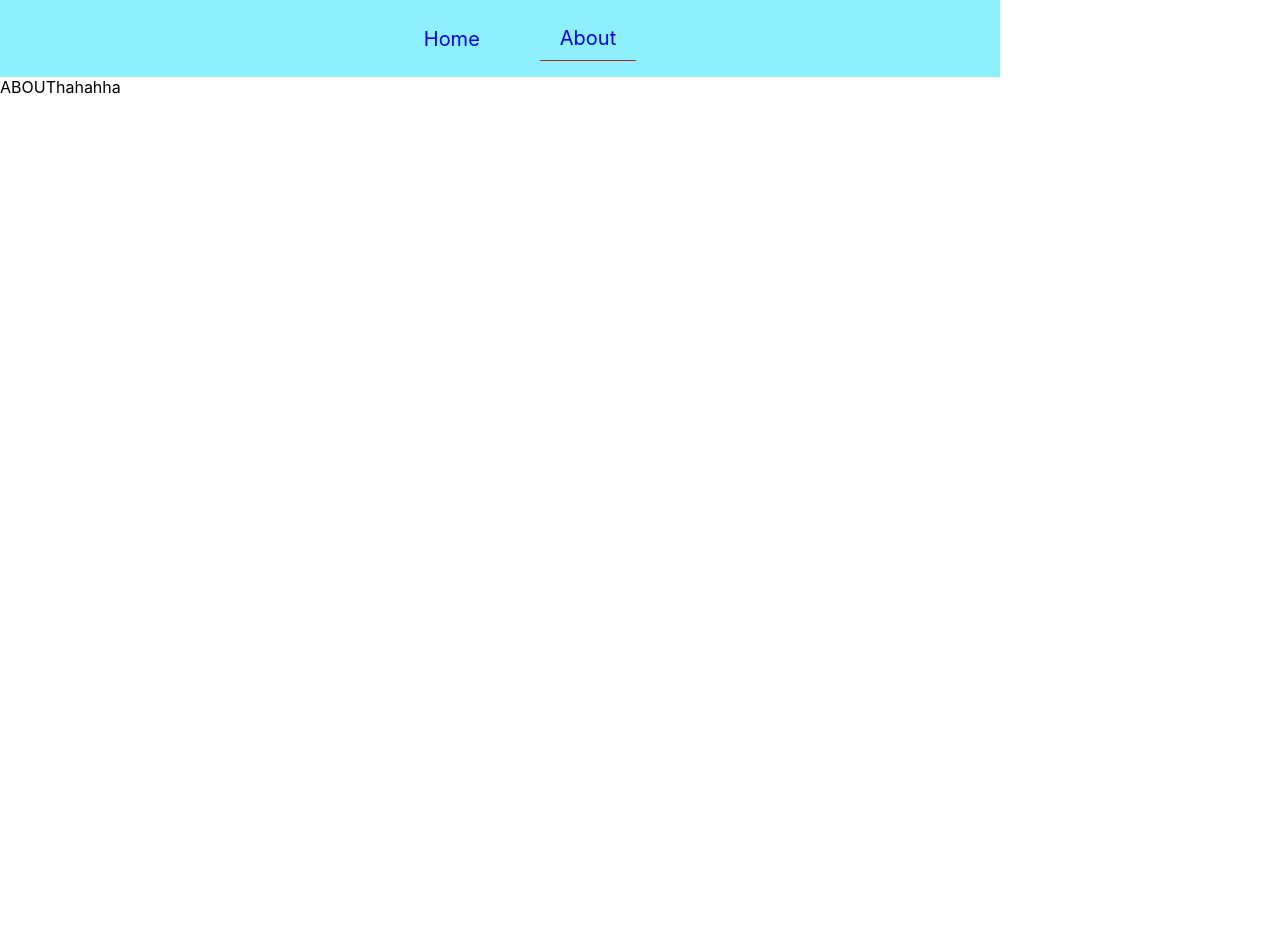
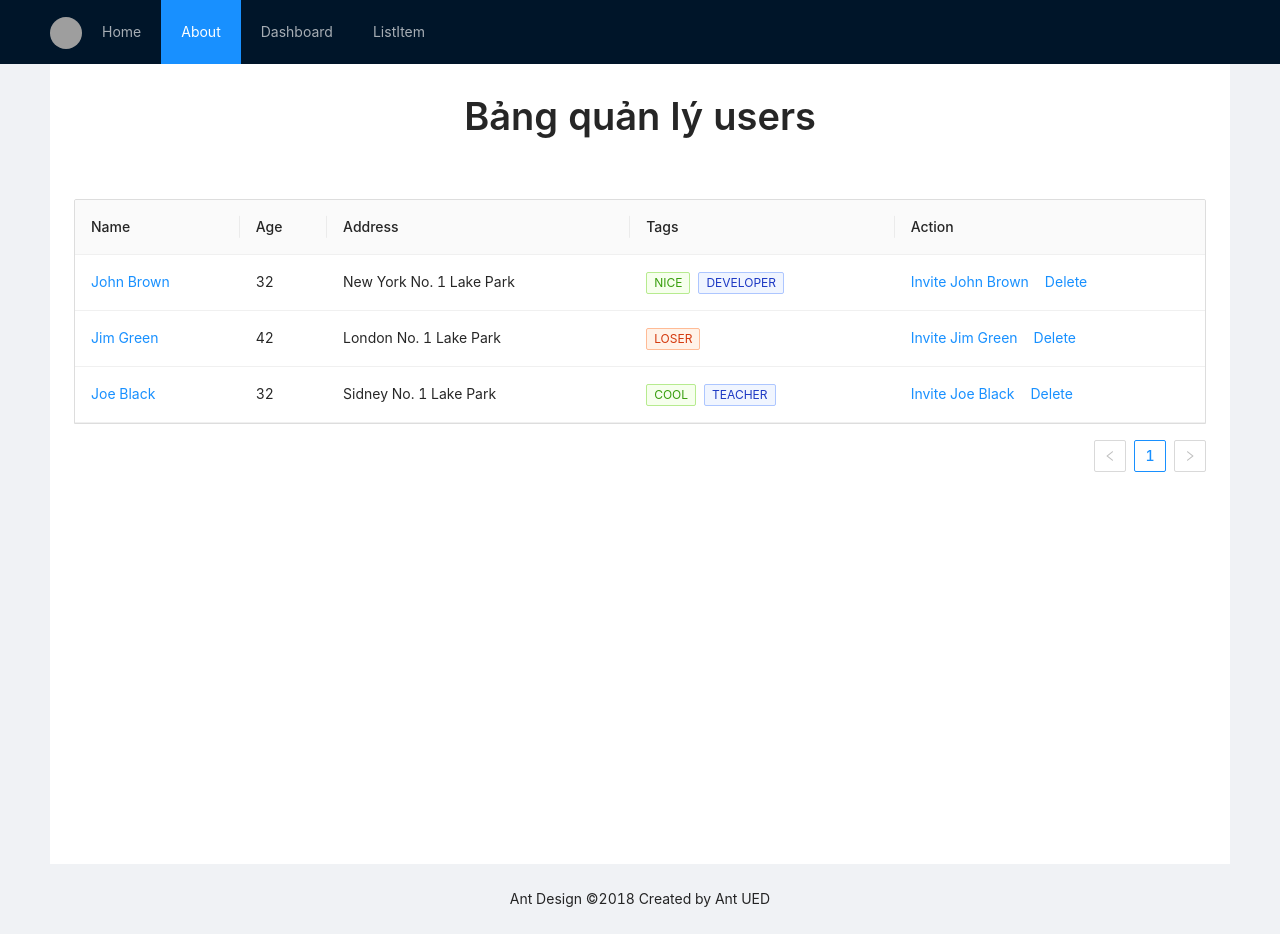
Before and after one commit to culam1294/reactjs, a React (Create React App) app in the folder my-cv/: page /about in a window 1280 px wide. Before the commit the page ends 800 px from the top, so only its background shows below. Built offline with nearby package versions, Linux system fonts and the light colour scheme; grey boxes are pictures that could not be loaded.

Commit message:
change to

```diff
--- a/my-cv/src/App.css
+++ b/my-cv/src/App.css
@@ -1,8 +1,6 @@
-.App {
+.App{
   text-align: center;
-  font-size: 15px;
 }
-
 .App-header {
   background-color: #282c34;
   min-height: 5rem;
@@ -35,7 +33,7 @@
 
 .btn:active,
 .btn-1:active {
-  background: #5f9be0;
+  background: #82b2e7;
 }
 /* My button 1 */
 
@@ -46,24 +44,43 @@
   font-size: 1em;
   margin: 0.3em;
 }
-.redirect-ul {
-  list-style: none;
-  text-decoration: none;
-  background-color: rgb(242, 242, 248);
-  padding: 1em;
+
+
+.site-layout-content {
+  background: #fff;
+  padding: 24px;
+  min-height: 800px;
 }
-.redirect-ul li {
-  text-decoration: none;
-  display: inline;
-  margin: 1em;
-  font-size: 1.5em;
+#components-layout-demo-top .logo {
+  width: 120px;
+  height: 31px;
+  background: rgba(255, 255, 255, 0.2);
+  margin: 16px 24px 16px 0;
+  float: left;
+}
+.logo {
+  height: 31px;
+  float: left;
+}
+  /* [data-theme="dark"] .site-layout-content {
+    background: #141414;
+  }
+  [data-theme="dark"] .logo {
+    background: rgba(255,255,255,0.3);
+  } */
+.avatar{
+  align-items: center;
+  display: flex;
+}
+/* carousel */
+.ant-carousel .slick-slide {
+  text-align: center;
+  height: 160px;
+  line-height: 160px;
+  background: #b4b9c2;
+  overflow: hidden;
 }
 
-.menu {
-  display: inline-flex;
-  background-color: rgb(142, 240, 253);
-  width: 1000px;
-  justify-content: center;
-  align-items: center;
-  text-align: center;
+.ant-carousel .slick-slide h3 {
+  color: rgb(40, 4, 245);
 }
--- a/my-cv/src/App.js
+++ b/my-cv/src/App.js
@@ -1,22 +1,65 @@
 import React from "react";
 import "./App.css";
-import { BrowserRouter as Router, Switch, Route } from "react-router-dom";
-import MenuLink from "./components/router/MenuLink";
+import "antd/dist/antd.css";
+import { Layout, Menu,Avatar } from "antd";
+import { BrowserRouter as Router, Switch, Route, Link } from "react-router-dom";
 import ManagerUsers from "./components/ManagerUsers/ManagerUsers";
-import About from "./components/About";
+import About from './components/About'
+import Home from "./components/Home";
+import ListItem from "./components/ListItem";
 
-export default function CustomLinkExample() {
+const { Header, Content, Footer } = Layout;
+
+export default function App() {
   return (
     <Router>
-      <div className="menu">
-        <MenuLink activeOnlyWhenExact={true} to="/" label="Home" />
-        <MenuLink to="/about" label="About" />
-      </div>
-
-      <Switch>
-        <Route path="/about" children={<About />} />
-        <Route path="/" children={<ManagerUsers />} />
-      </Switch>
+      <Layout className="layout" >
+        <Header>
+          <div className="logo" >
+          <Avatar className="avatar" src="https://zos.alipayobjects.com/rmsportal/ODTLcjxAfvqbxHnVXCYX.png" />
+          </div>
+          <Menu
+            style={{ textAlign: "center" }}
+            theme="dark"
+            mode="horizontal"
+            defaultSelectedKeys={["2"]}
+          >
+            <Menu.Item key="1">
+              <Link to="/">Home</Link>
+            </Menu.Item>
+            <Menu.Item key="2">
+              <Link to="/about">About</Link>
+            </Menu.Item>
+            <Menu.Item key="3">
+              <Link to="/dashboard">Dashboard</Link>
+            </Menu.Item>
+            <Menu.Item key="4">
+              <Link to="/listitem">ListItem</Link>
+            </Menu.Item>
+          </Menu>
+        </Header>
+        <Content style={{ padding: "0 50px" }}>
+          <div className="site-layout-content">
+            <Switch>
+              <Route exact path="/">
+                <Home/>
+              </Route>
+              <Route path="/about">
+                <About/>
+              </Route>
+              <Route path="/dashboard">
+                <ManagerUsers />
+              </Route>
+              <Route path="/listitem">
+                <ListItem />
+              </Route>
+            </Switch>
+          </div>
+        </Content>
+        <Footer style={{ textAlign: "center" }}>
+          Ant Design ©2018 Created by Ant UED
+        </Footer>
+      </Layout>
     </Router>
   );
 }
--- a/my-cv/src/components/About.jsx
+++ b/my-cv/src/components/About.jsx
@@ -1,5 +1,94 @@
 import React from "react";
+import { Typography, Table, Tag } from "antd";
 
+const { Title } = Typography;
+const columns = [
+  {
+    title: "Name",
+    dataIndex: "name",
+    key: "name",
+    render: (text) => <a href="# "> {text}</a>,
+  },
+  {
+    title: "Age",
+    dataIndex: "age",
+    key: "age",
+  },
+  {
+    title: "Address",
+    dataIndex: "address",
+    key: "address",
+  },
+  {
+    title: "Tags",
+    key: "tags",
+    dataIndex: "tags",
+    render: (tags) => (
+      <span>
+        {tags.map((tag) => {
+          let color = tag.length > 5 ? "geekblue" : "green";
+          if (tag === "loser") {
+            color = "volcano";
+          }
+          return (
+            <Tag color={color} key={tag}>
+              {tag.toUpperCase()}
+            </Tag>
+          );
+        })}
+      </span>
+    ),
+  },
+  {
+    title: "Action",
+    key: "action",
+    render: (text, record) => (
+      <span>
+        <a href="# " style={{ marginRight: 16 }}>Invite {record.name}</a>
+        <a href="# " onClick={() => onClick()}>Delete</a>
+      </span>
+    ),
+  },
+];
+
+const data = [
+  {
+    key: "1",
+    name: "John Brown",
+    age: 32,
+    address: "New York No. 1 Lake Park",
+    tags: ["nice", "developer"],
+  },
+  {
+    key: "2",
+    name: "Jim Green",
+    age: 42,
+    address: "London No. 1 Lake Park",
+    tags: ["loser"],
+  },
+  {
+    key: "3",
+    name: "Joe Black",
+    age: 32,
+    address: "Sidney No. 1 Lake Park",
+    tags: ["cool", "teacher"],
+  },
+];
+
+data.forEach((item) => {
+  // console.log(item.key);
+});
+
+const onClick = () => {
+  // console.log("da xoa");
+};
 export default function About() {
-  return <div>ABOUThahahha</div>;
+  return (
+    <div>
+      <Title style={{ textAlign: "center", paddingTop: "5px" }}>
+        Bảng quản lý users
+      </Title>
+      <Table columns={columns} dataSource={data} />
+    </div>
+  );
 }
--- a/my-cv/src/components/Home.jsx
+++ b/my-cv/src/components/Home.jsx
@@ -1,5 +1,70 @@
 import React from "react";
+import "antd/dist/antd.css";
+
+import { Carousel } from "antd";
+import { Card } from "antd";
+
+const { Meta } = Card;
 
 export default function Home() {
-  return <div>HOMEhehehehhe</div>;
+  return (
+    <Carousel autoplay>
+      <div>
+        <Card
+          hoverable
+          style={{ width: 640 }}
+          cover={
+            <img
+              alt="example"
+              src="https://mdbootstrap.com/img/Photos/Slides/img%20(35).jpg"
+            />
+          }
+        >
+          <Meta title="Europe Street beat" description="www.instagram.com" />
+        </Card>
+      </div>
+      <div>
+        <Card
+          hoverable
+          style={{ width: 640 }}
+          cover={
+            <img
+              alt="example"
+              src="https://os.alipayobjects.com/rmsportal/QBnOOoLaAfKPirc.png"
+            />
+          }
+        >
+          <Meta title="Europe Street beat" description="www.instagram.com" />
+        </Card>
+      </div>
+      <div>
+        <Card
+          hoverable
+          style={{ width: 640 }}
+          cover={
+            <img
+              alt="example"
+              src="https://os.alipayobjects.com/rmsportal/QBnOOoLaAfKPirc.png"
+            />
+          }
+        >
+          <Meta title="Europe Street beat" description="www.instagram.com" />
+        </Card>
+      </div>
+      <div>
+        <Card
+          hoverable
+          style={{ width: 640 }}
+          cover={
+            <img
+              alt="example"
+              src="https://os.alipayobjects.com/rmsportal/QBnOOoLaAfKPirc.png"
+            />
+          }
+        >
+          <Meta title="Europe Street beat" description="www.instagram.com" />
+        </Card>
+      </div>
+    </Carousel>
+  );
 }
--- /dev/null
+++ b/my-cv/src/components/ListItem.jsx
@@ -0,0 +1,45 @@
+import React from 'react';
+import { List, Card } from 'antd';
+
+const data = [
+  {
+    title: 'Title 1',
+  },
+  {
+    title: 'Title 2',
+  },
+  {
+    title: 'Title 3',
+  },
+  {
+    title: 'Title 4',
+  },
+  {
+    title: 'Title 5',
+  },
+  {
+    title: 'Title 6',
+  },
+];
+
+export default function ListItem() {
+  return (
+    <List
+    grid={{
+      gutter: 16,
+      xs: 1,
+      sm: 2,
+      md: 3,
+      lg: 3,
+      xl: 6,
+      xxl: 3,
+    }}
+    dataSource={data}
+    renderItem={item => (
+      <List.Item>
+        <Card title={item.title}>Card content</Card>
+      </List.Item>
+    )}
+  />
+  );
+}
--- a/my-cv/src/components/ManagerUsers/ManagerUsers.jsx
+++ b/my-cv/src/components/ManagerUsers/ManagerUsers.jsx
@@ -5,7 +5,12 @@ import Header from "./Header";
 import SearchBar from "./SearchBar";
 import Table from "./Table";
 import AddUser from "./AddUser";
+////////////////
+const s = "javascriptloops";
+const k = 'ueoai';
 
+
+///////////////////
 export default function ManagerUsers() {
 
 //state to render UI
--- a/my-cv/src/components/ManagerUsers/SearchBar.jsx
+++ b/my-cv/src/components/ManagerUsers/SearchBar.jsx
@@ -10,7 +10,7 @@ export default function SearchBar(props) {
   };
 
   return (
-    <form>
+    <form >
       <input
         className="ipt"
         type="text"
--- a/my-cv/src/components/router/MenuLink.css
+++ /dev/null
@@ -1,13 +0,0 @@
-.active {
-  border-bottom: 1px solid brown;
-}
-.link li :link {
-  font-size: 20px;
-  text-decoration: none;
-  list-style: none;
-  display: flex;
-  margin: 10px 20px;
-}
-.link {
-  list-style: none;
-}
--- a/my-cv/src/components/router/MenuLink.jsx
+++ b/my-cv/src/components/router/MenuLink.jsx
@@ -1,6 +1,5 @@
 import React from "react";
 import { Link, useRouteMatch } from "react-router-dom";
-import "./MenuLink.css";
 
 export default function MenuLink({ label, to, activeOnlyWhenExact }) {
   let match = useRouteMatch({
```
Also changed, not shown: my-cv/src/components/Title1.jsx (deleted, +0 -9 lines), my-cv/src/avt.png (added).
